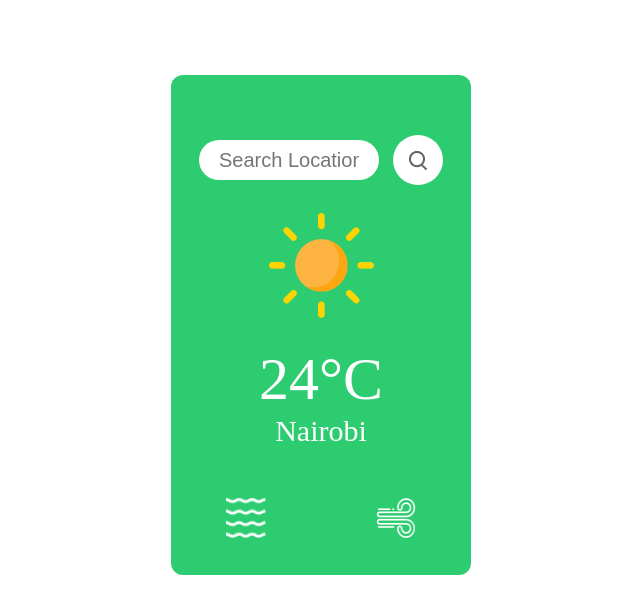
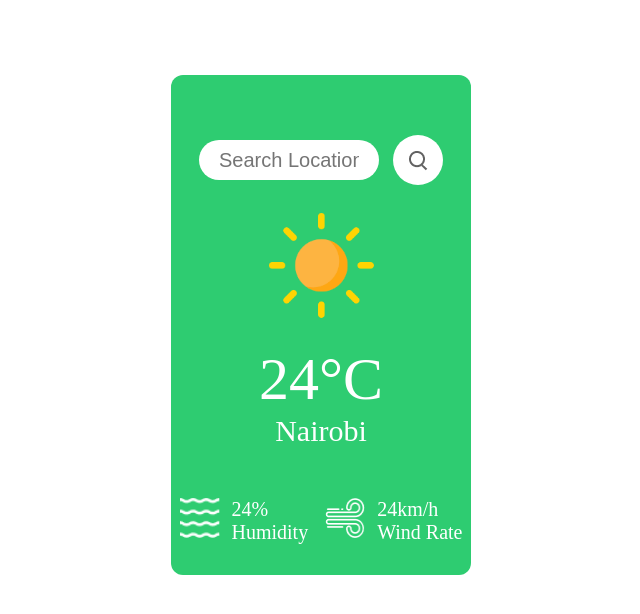
Before and after one commit to briansimiyuj/weather-app-react, a React (Create React App) app: page / in a window 1280 px wide. Shown: the top 614 px of the page, without its empty margins (319-959 px from the left). Built offline with nearby package versions, Linux system fonts and the light colour scheme.

Commit message:
Data markup

```diff
--- /dev/null
+++ b/src/components/Data.jsx
@@ -0,0 +1,17 @@
+const Data = ({ value, text, unit }) =>{
+
+    return(
+
+        <div className="data">
+
+            <div><span>{value}</span>{unit}</div>
+
+            <p className="text">{text}</p>
+
+        </div>
+
+    )
+
+}
+
+export default Data
--- a/src/components/WeatherElement.jsx
+++ b/src/components/WeatherElement.jsx
@@ -1,4 +1,5 @@
 import ElementIcon from './ElementIcon'
+import Data from './Data'
 import humidity from '../img/humidity.png'
 import wind from '../img/wind.png'
 
@@ -12,12 +13,24 @@ const WeatherElement = () =>{
 
                 <ElementIcon src={humidity} alt="humidity"/>
 
+                <Data
+                    value={24}
+                    text="Humidity"
+                    unit="%"
+                />
+
             </div>
 
 
             <div className="element">
 
                 <ElementIcon src={wind} alt="wind"/>
+
+                <Data
+                    value={24}
+                    text="Wind Rate"
+                    unit="km/h"
+                />
 
             </div>
 
```
